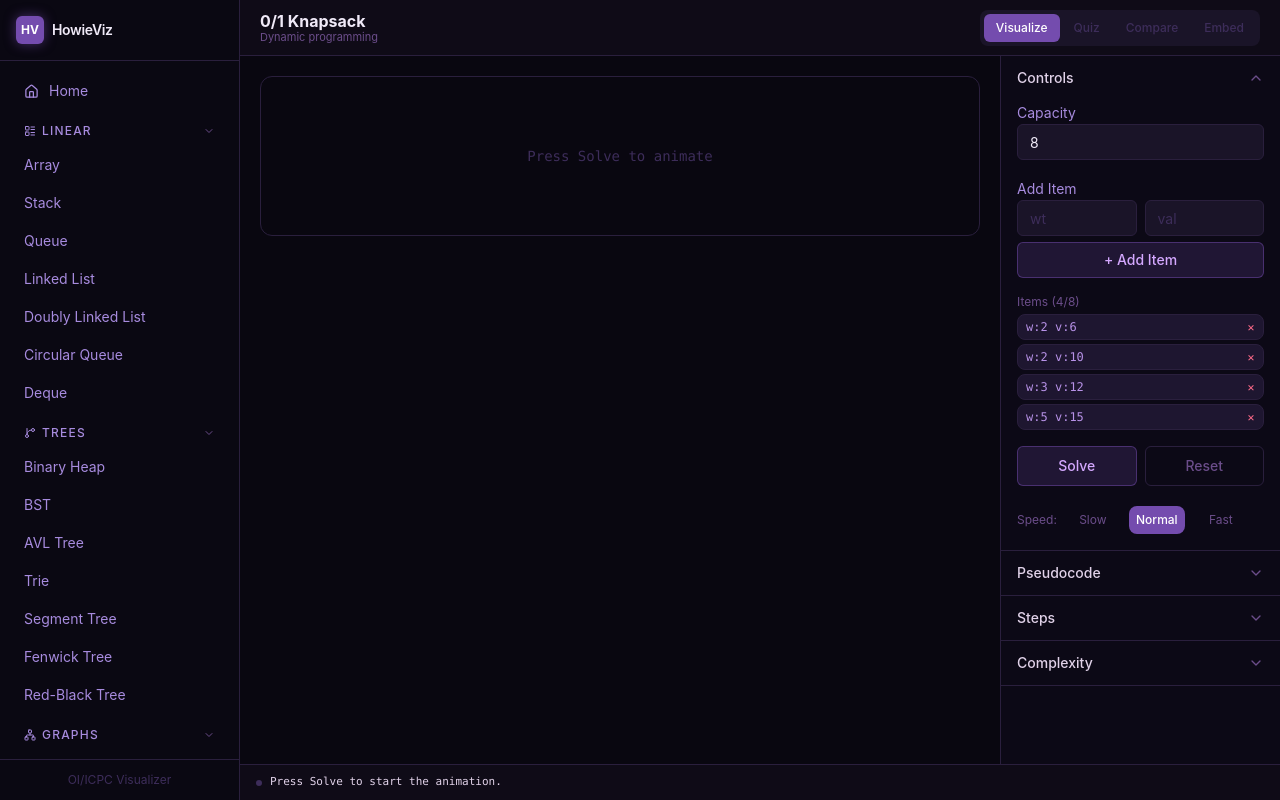
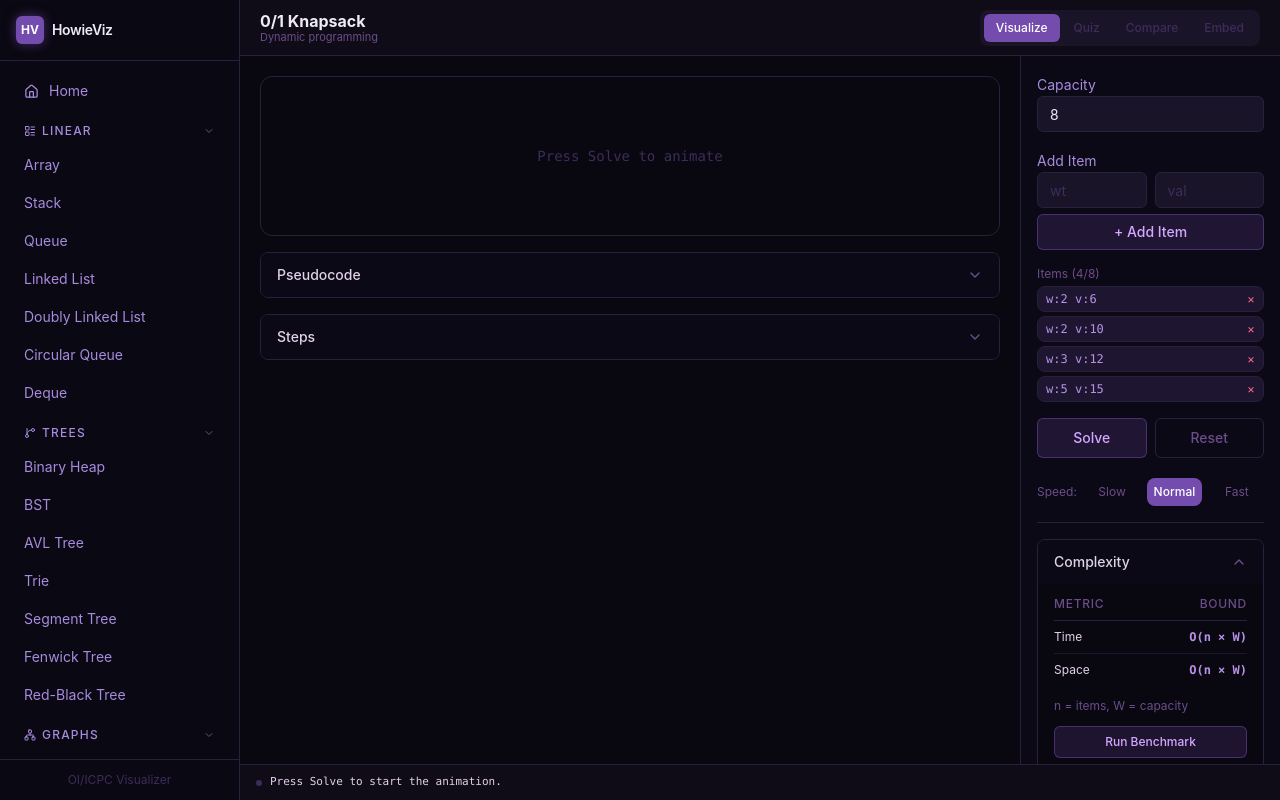
Before and after one commit to MantraChen/HowieViz, a React (Vite) app: page /visualizer/knapsack in a window 1280 px wide. Built offline with nearby package versions, Linux system fonts and the light colour scheme.

Commit message:
feat: redesign Knapsack layout — pseudocode/steps left, controls right

```diff
--- a/src/pages/KnapsackPage.tsx
+++ b/src/pages/KnapsackPage.tsx
@@ -178,35 +178,31 @@ function ComplexityPanel() {
   )
 }
 
-// ─── Accordion section ────────────────────────────────────────────────────────
+// ─── Collapsible section ──────────────────────────────────────────────────────
 
-type SectionKey = 'controls' | 'pseudocode' | 'steps' | 'complexity'
-
-function AccordionSection({
-  title, sectionKey, openSections, toggle, children,
+function CollapsibleSection({
+  title, open, onToggle, children,
 }: {
   title: string
-  sectionKey: SectionKey
-  openSections: Set<SectionKey>
-  toggle: (k: SectionKey) => void
+  open: boolean
+  onToggle: () => void
   children: React.ReactNode
 }) {
-  const isOpen = openSections.has(sectionKey)
   return (
-    <div className="border-b border-[#2a1f3d]">
+    <div className="border border-[#2a1f3d] rounded-lg overflow-hidden">
       <button
-        onClick={() => toggle(sectionKey)}
-        className="w-full flex items-center justify-between px-4 py-3 text-sm font-medium text-[#e1d2e9] hover:bg-[#1a1428] transition-colors"
+        onClick={onToggle}
+        className="w-full flex items-center justify-between px-4 py-3 text-sm font-medium text-[#e1d2e9] hover:bg-[#1a1428] transition-colors bg-[#0c0916]"
       >
         <span>{title}</span>
         <ChevronDown
           className={cn(
             'w-4 h-4 text-[#6b4d8a] transition-transform duration-200',
-            isOpen && 'rotate-180',
+            open && 'rotate-180',
           )}
         />
       </button>
-      {isOpen && <div className="px-4 pb-4">{children}</div>}
+      {open && <div className="px-4 pb-4 pt-3 bg-[#090710]">{children}</div>}
     </div>
   )
 }
@@ -257,36 +253,31 @@ function ModeSwitcher({ active, setActive }: { active: ModeKey; setActive: (m: M
 // ─── Page ─────────────────────────────────────────────────────────────────────
 
 export function KnapsackPage() {
-  const [openSections, setOpenSections] = useState<Set<SectionKey>>(new Set(['controls']))
+  const [pseudocodeOpen, setPseudocodeOpen] = useState(false)
+  const [stepsOpen, setStepsOpen] = useState(false)
+  const [complexityOpen, setComplexityOpen] = useState(true)
   const [activeMode, setActiveMode] = useState<ModeKey>('visualize')
   const [drawerOpen, setDrawerOpen] = useState(false)
   const statusText = useKnapsackStore(s => s.statusText)
   const isAnimating = useKnapsackStore(s => s.isAnimating)
 
-  const toggleSection = (key: SectionKey) => {
-    setOpenSections(prev => {
-      const next = new Set(prev)
-      if (next.has(key)) next.delete(key)
-      else next.add(key)
-      return next
-    })
-  }
+  const rightPanelContent = (
+    <div className="space-y-4 p-4">
+      {/* Controls — always visible, no collapse header */}
+      <KnapsackControls />
 
-  const sidebarContent = (
-    <>
-      <AccordionSection title="Controls" sectionKey="controls" openSections={openSections} toggle={toggleSection}>
-        <KnapsackControls />
-      </AccordionSection>
-      <AccordionSection title="Pseudocode" sectionKey="pseudocode" openSections={openSections} toggle={toggleSection}>
-        <PseudocodePanel />
-      </AccordionSection>
-      <AccordionSection title="Steps" sectionKey="steps" openSections={openSections} toggle={toggleSection}>
-        <StepsPanel />
-      </AccordionSection>
-      <AccordionSection title="Complexity" sectionKey="complexity" openSections={openSections} toggle={toggleSection}>
+      {/* Divider */}
+      <div className="border-t border-[#2a1f3d]" />
+
+      {/* Complexity — collapsible, open by default */}
+      <CollapsibleSection
+        title="Complexity"
+        open={complexityOpen}
+        onToggle={() => setComplexityOpen(v => !v)}
+      >
         <ComplexityPanel />
-      </AccordionSection>
-    </>
+      </CollapsibleSection>
+    </div>
   )
 
   return (
@@ -304,14 +295,33 @@ export function KnapsackPage() {
       {/* ── Main area ── */}
       <div className="flex-1 min-h-0 flex overflow-hidden">
 
-        {/* Visualization panel */}
-        <div className="flex-1 min-w-0 overflow-y-auto p-5">
+        {/* LEFT COLUMN — visualization + pseudocode + steps */}
+        <div className="flex-1 min-w-0 overflow-y-auto p-5 space-y-4">
+          {/* DP table visualization */}
           <KnapsackVisualizer />
+
+          {/* Pseudocode — collapsed by default */}
+          <CollapsibleSection
+            title="Pseudocode"
+            open={pseudocodeOpen}
+            onToggle={() => setPseudocodeOpen(v => !v)}
+          >
+            <PseudocodePanel />
+          </CollapsibleSection>
+
+          {/* Steps log — collapsed by default */}
+          <CollapsibleSection
+            title="Steps"
+            open={stepsOpen}
+            onToggle={() => setStepsOpen(v => !v)}
+          >
+            <StepsPanel />
+          </CollapsibleSection>
         </div>
 
-        {/* Right sidebar — desktop only */}
-        <div className="w-[280px] flex-none border-l border-[#2a1f3d] overflow-y-auto hidden md:block bg-[#0c0916]">
-          {sidebarContent}
+        {/* RIGHT COLUMN — controls + complexity (desktop only) */}
+        <div className="w-[260px] flex-none border-l border-[#2a1f3d] overflow-y-auto hidden md:block bg-[#0c0916]">
+          {rightPanelContent}
         </div>
       </div>
 
@@ -355,7 +365,7 @@ export function KnapsackPage() {
               </button>
             </div>
             <div className="overflow-y-auto flex-1">
-              {sidebarContent}
+              {rightPanelContent}
             </div>
           </div>
         </div>
```
